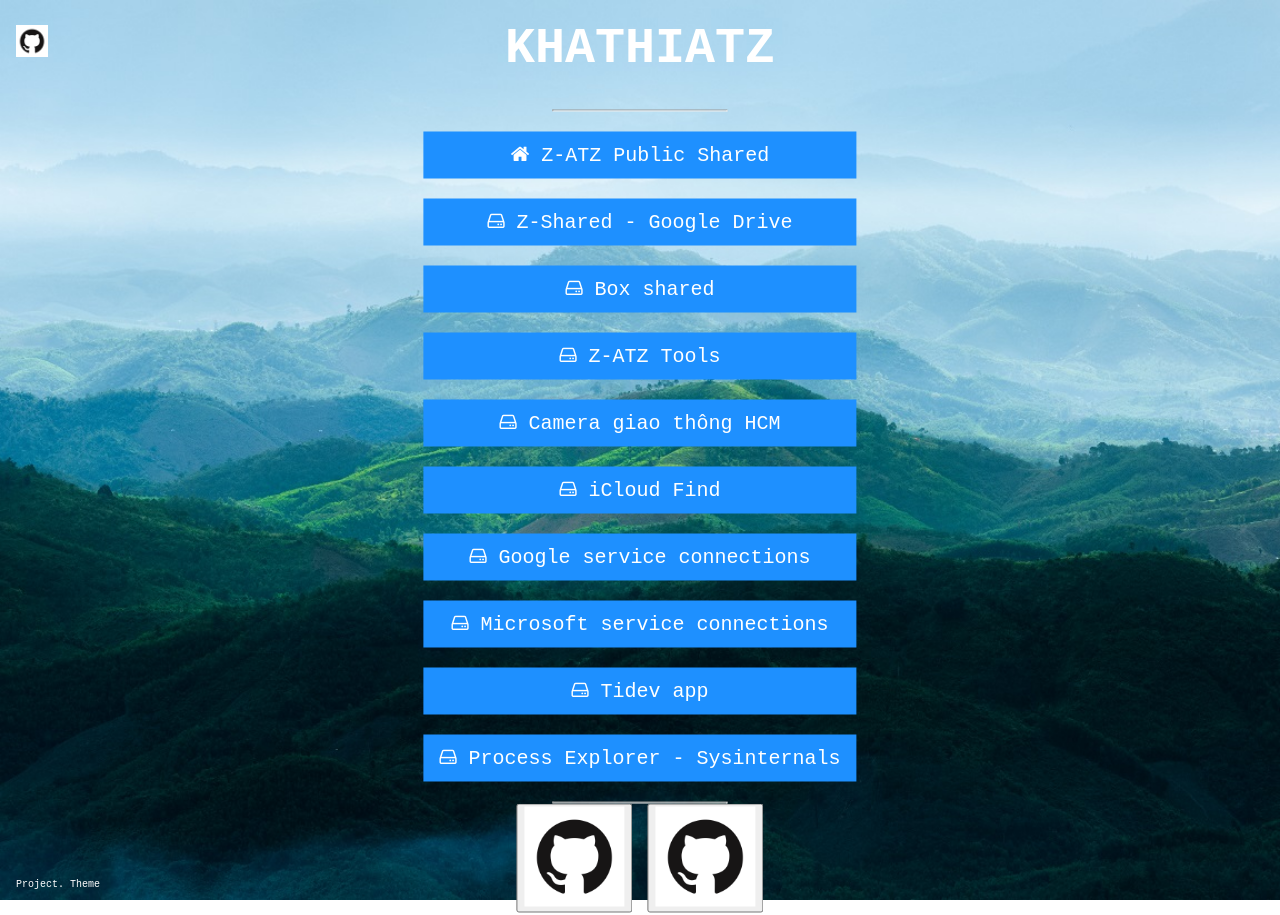
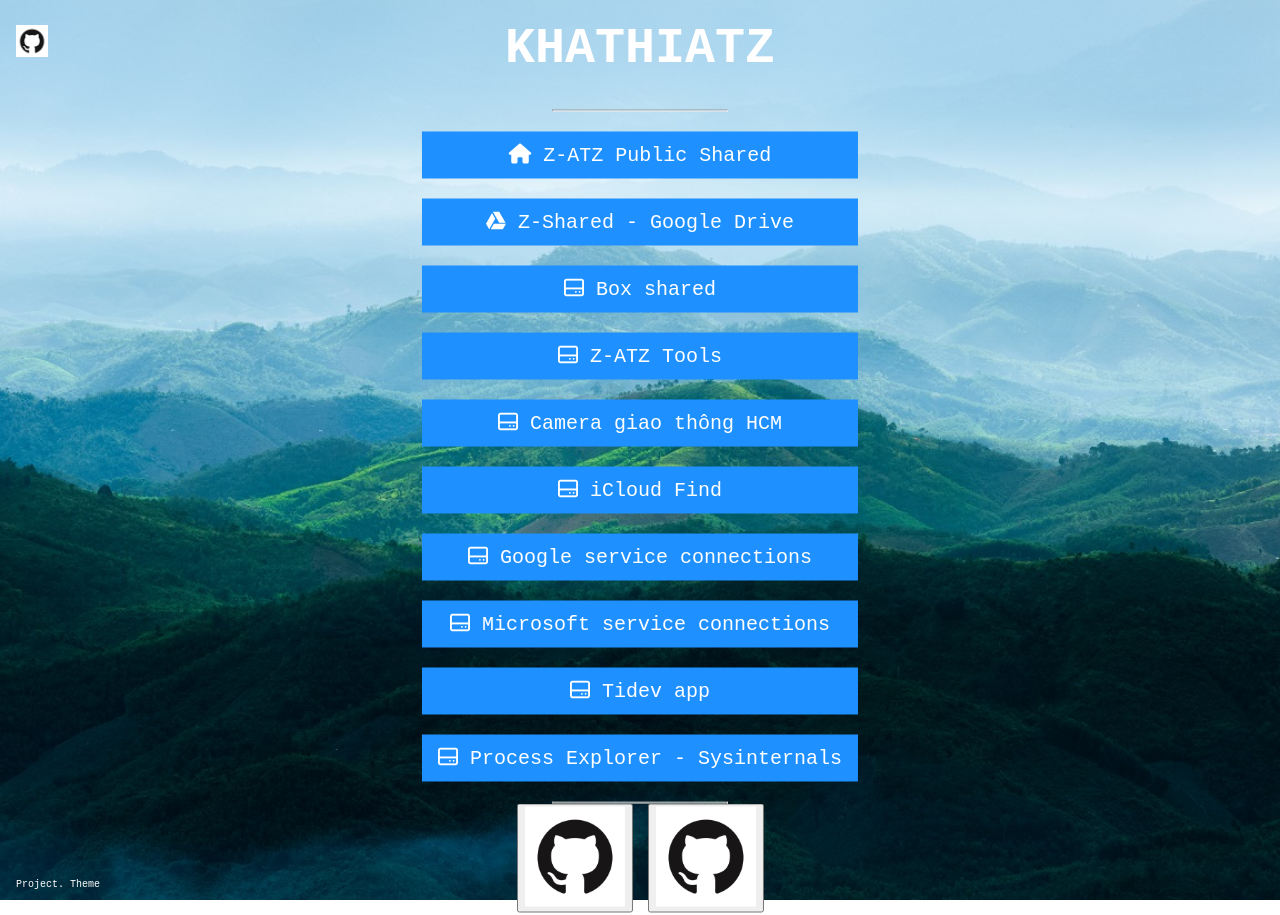
Before and after one commit to khathiatz/khathiatz.github.io, a Jekyll site: the page index.html, which Jekyll copies as it is, in a window 1280 px wide. Built offline with Jekyll 4.4.1, drawn with Linux system fonts in a browser that asks for light colours; nearby versions of some CDN libraries.

Commit message:
Update index.html

```diff
--- a/index.html
+++ b/index.html
@@ -97,7 +97,7 @@
     <h1>KHATHIATZ</h1>
     <hr>
     <p <button class="btn" onclick="window.location.href='https://1drv.ms/f/s!Ar4pAPafzzHKg5g7nBxS2ov8lf-h_A?e=iaEC43';"><i class="fa fa-home"></i> Z-ATZ Public Shared</button></p>
-    <p <button class="btn" onclick="window.location.href='https://drive.google.com/drive/folders/1qp38ispx670sFExTzvyWC-PhF2oBlcXg?usp=sharing';"><i class="fa fa-hdd-o"></i> Z-Shared - Google Drive</button></p>
+    <p <button class="btn" onclick="window.location.href='https://drive.google.com/drive/folders/1qp38ispx670sFExTzvyWC-PhF2oBlcXg?usp=sharing';"><i class="fab fa-google-drive"></i> Z-Shared - Google Drive</button></p>
     <p <button class="btn" onclick="window.location.href='http://app.box.com/s/c17dkckaxfpeypu7wzxzxkvwrxuddl7r';"><i class="fa fa-hdd-o"></i> Box shared</button></p>
     <p <button class="btn" onclick="window.location.href='https://1drv.ms/f/s!Ar4pAPafzzHKg4wA2IZy5hH45KbJew?e=bsXtvR';"><i class="fa fa-hdd-o"></i> Z-ATZ Tools</button></p>
     <p <button class="btn" onclick="window.location.href='http://giaothong.hochiminhcity.gov.vn/Map.aspx';"><i class="fa fa-hdd-o"></i> Camera giao thông HCM</button></p>
@@ -124,6 +124,8 @@
 <script>
 
 </script>
+<!-- Font Awesome 5 Icons https://www.w3schools.com/icons/icons_reference.asp -->
+<script src='https://kit.fontawesome.com/a076d05399.js' crossorigin='anonymous'></script>
 
 </body>
 </html>
```
